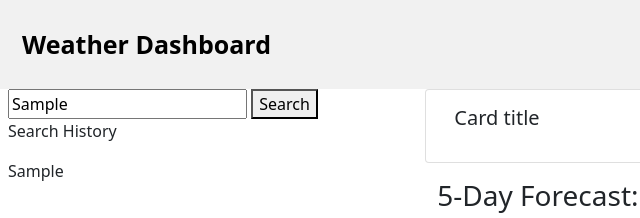
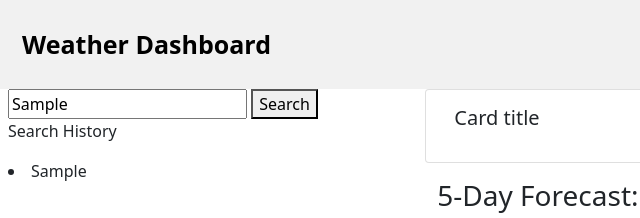
Before and after one commit to Omrironen4/weather-dashboard, a plain HTML site: page index.html in a window 1280 px wide. Both pictures are taken after typing "Sample" into the empty fields and a click on the button "Search". Shown: the top 218 px of the page, 0-640 px from the left. Drawn offline with nearby package versions, Linux system fonts and the light colour scheme; no server answers.

Commit message:
one step closer to finishing up local storage

```diff
--- a/index.html
+++ b/index.html
@@ -38,6 +38,9 @@
 
         <div class="search-history">
           <p>Search History</p>
+          <ul class="search-history-list">
+
+          </ul>
         </div>
       </div>
 
--- a/script.js
+++ b/script.js
@@ -12,17 +12,18 @@ var searchArray = []
 $("button").on("click", function () {
     var searchCity = $("#search").val();
     getWeatherByCity(searchCity);
+    saveSearch(); // moved the save search here
+    searchArray.push(searchCity);
+    var li = $("<li>").text(searchCity);
+    $(".search-history").append(li);
+    localStorage.setItem("searchMarker", JSON.stringify(searchArray));
+    console.log(localStorage);
 
-    searchArray.push(searchCity);
-    $(".search-history").append(searchArray);
-    localStorage.setItem("searchMarker", JSON.stringify(searchCity));
-    console.log(localStorage);
-    saveSearch();
 })
 
 function saveSearch() {
-   var savedCities = JSON.parse(localStorage.getItem("searchMarker"))||
-   searchArray.push(savedCities)
+   var savedCities = JSON.parse(localStorage.getItem("searchMarker"))|| []
+   searchArray === savedCities
 }
 
 
```
